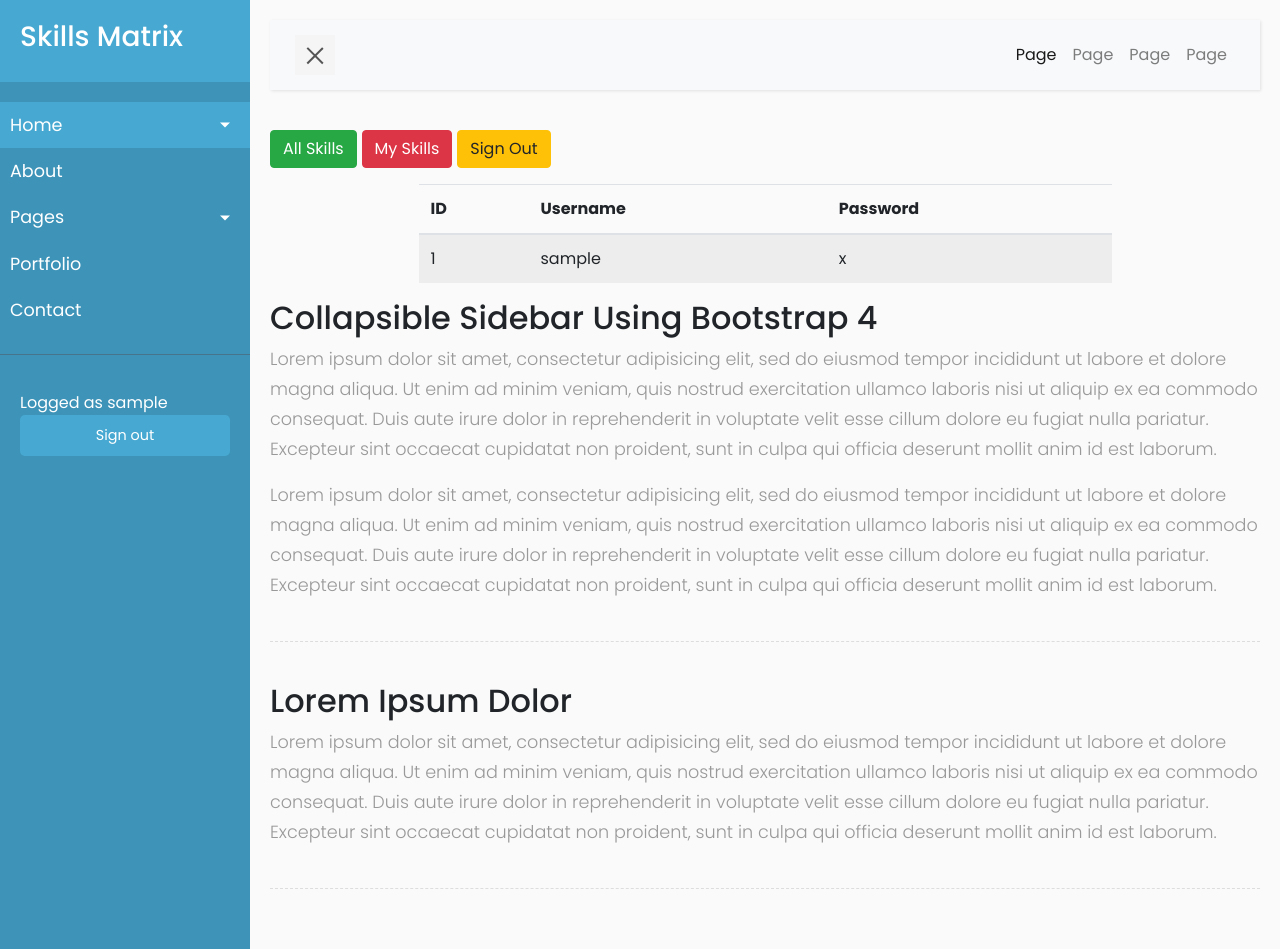
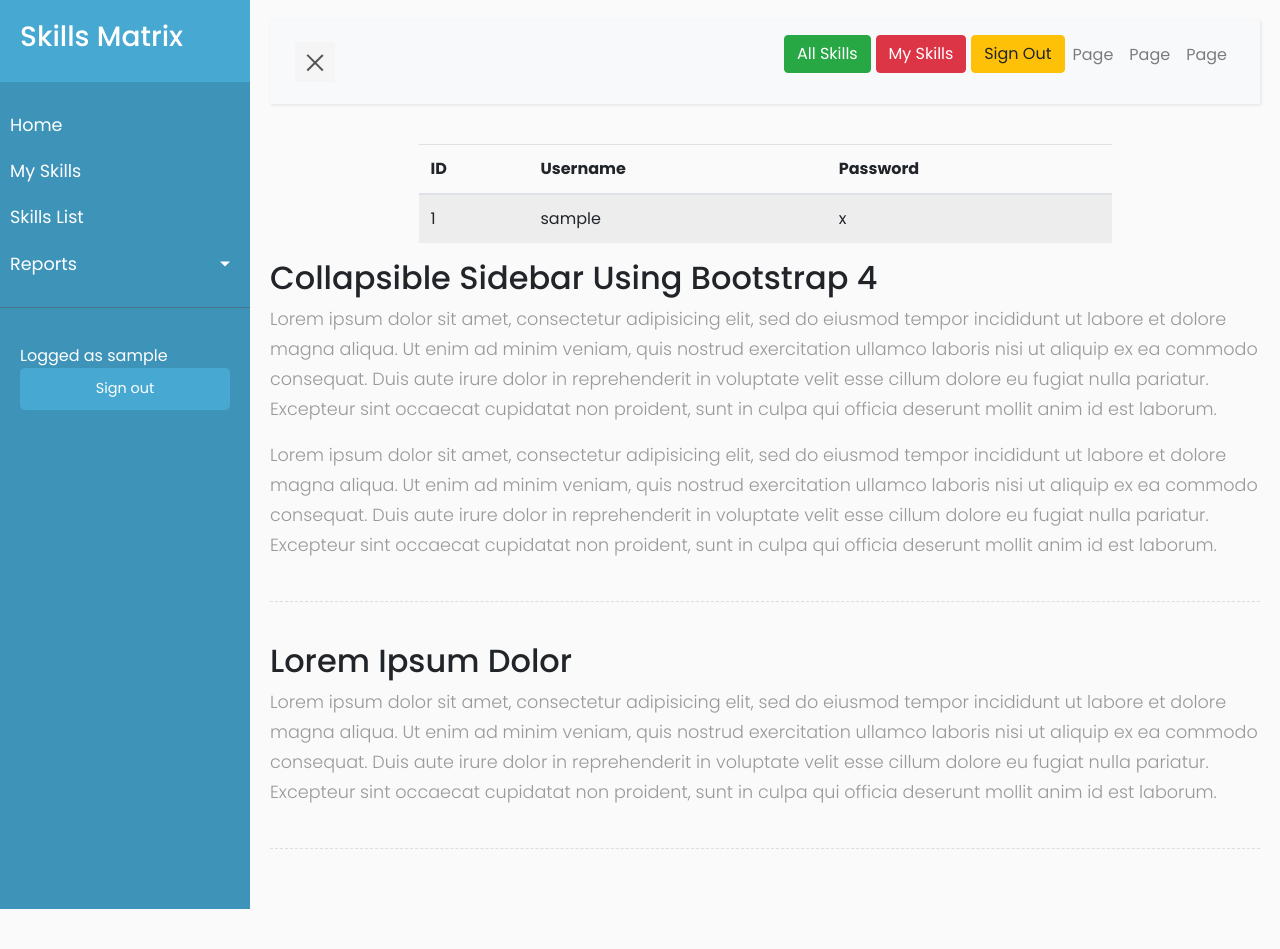
Before and after one commit to codacy-badger/SkillsMatrix, a PHP site: page /welcome.php in a window 1280 px wide. After the commit the page ends 909 px from the top, so only its background shows below. Run offline with PHP 8.4, Linux system fonts and the light colour scheme; the visitor is signed in with stand-in values (Sample User, id 1); tables that the repository leaves empty or names only in its code hold one stand-in row (values such as "Sample post"); some libraries are stand-ins or nearby versions.

Commit message:
Changes to wording.

```diff
--- a/public/welcome.php
+++ b/public/welcome.php
@@ -40,41 +40,26 @@ if(!isset($_SESSION['username']) || empty($_SESSION['username'])){
             </div>
 
             <ul class="list-unstyled components">
+                <li>
+                    <a href="welcome.php">Home</a>
+                </li>
+                <li>
+                    <a href="#">My Skills</a>
+                </li>
+                <li>
+                    <a href="#">Skills List</a>
+                </li>
+                <li>
 
-                <li class="active">
-                    <a href="#homeSubmenu" data-toggle="collapse" aria-expanded="false" class="dropdown-toggle">Home</a>
-                    <ul class="collapse list-unstyled" id="homeSubmenu">
+                    <a href="#pageSubmenu" data-toggle="collapse" aria-expanded="false" class="dropdown-toggle">Reports</a>
+                    <ul class="collapse list-unstyled" id="pageSubmenu">
                         <li>
-                            <a href="#">Home 1</a>
+                            <a href="#">By Skills</a>
                         </li>
                         <li>
-                            <a href="#">Home 2</a>
-                        </li>
-                        <li>
-                            <a href="#">Home 3</a>
+                            <a href="#">By Individual</a>
                         </li>
                     </ul>
-                </li>
-                <li>
-                    <a href="#">About</a>
-                    <a href="#pageSubmenu" data-toggle="collapse" aria-expanded="false" class="dropdown-toggle">Pages</a>
-                    <ul class="collapse list-unstyled" id="pageSubmenu">
-                        <li>
-                            <a href="#">Page 1</a>
-                        </li>
-                        <li>
-                            <a href="#">Page 2</a>
-                        </li>
-                        <li>
-                            <a href="#">Page 3</a>
-                        </li>
-                    </ul>
-                </li>
-                <li>
-                    <a href="#">Portfolio</a>
-                </li>
-                <li>
-                    <a href="#">Contact</a>
                 </li>
             </ul>
 
@@ -106,7 +91,7 @@ if(!isset($_SESSION['username']) || empty($_SESSION['username'])){
                     <div class="collapse navbar-collapse" id="navbarSupportedContent">
                         <ul class="nav navbar-nav ml-auto">
                             <li class="nav-item active">
-                                <a class="nav-link" href="#">Page</a>
+                            <p><a href="all_skills.php" class="btn btn-success">All Skills</a> <a href="my_skills.php" class="btn btn-danger">My Skills</a> <a href="logout.php" class="btn btn-warning">Sign Out</a></p>
                             </li>
                             <li class="nav-item">
                                 <a class="nav-link" href="#">Page</a>
@@ -122,9 +107,7 @@ if(!isset($_SESSION['username']) || empty($_SESSION['username'])){
                 </div>
             </nav>
 
-            <p><a href="all_skills.php" class="btn btn-success">All Skills</a> <a href="my_skills.php" class="btn btn-danger">My Skills</a> <a href="logout.php" class="btn btn-warning">Sign Out</a></p>
-
-            <?php
+                        <?php
 require_once '../private/db.inc.php';
 
    $sql = 'SELECT * FROM users';
```
